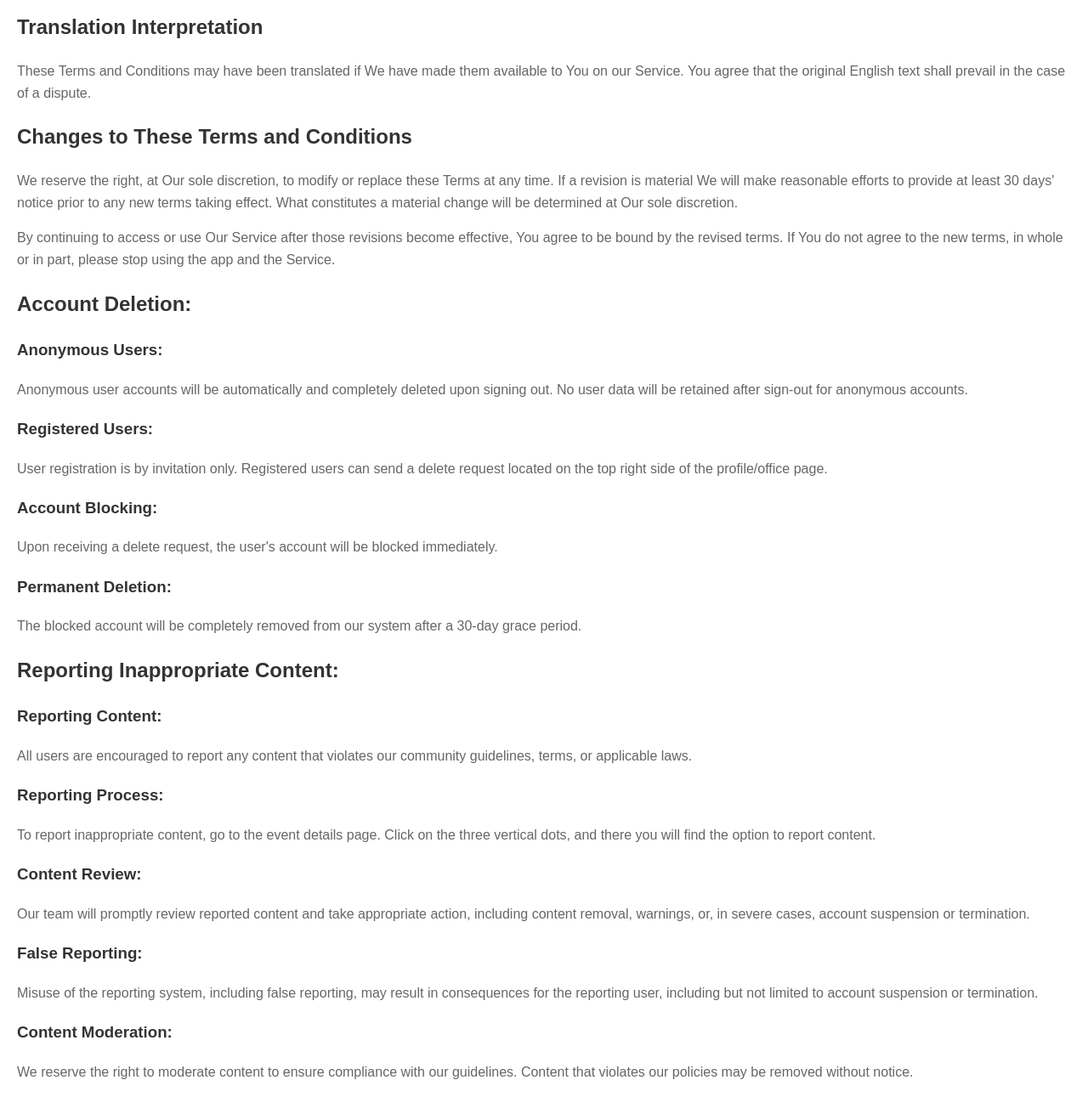
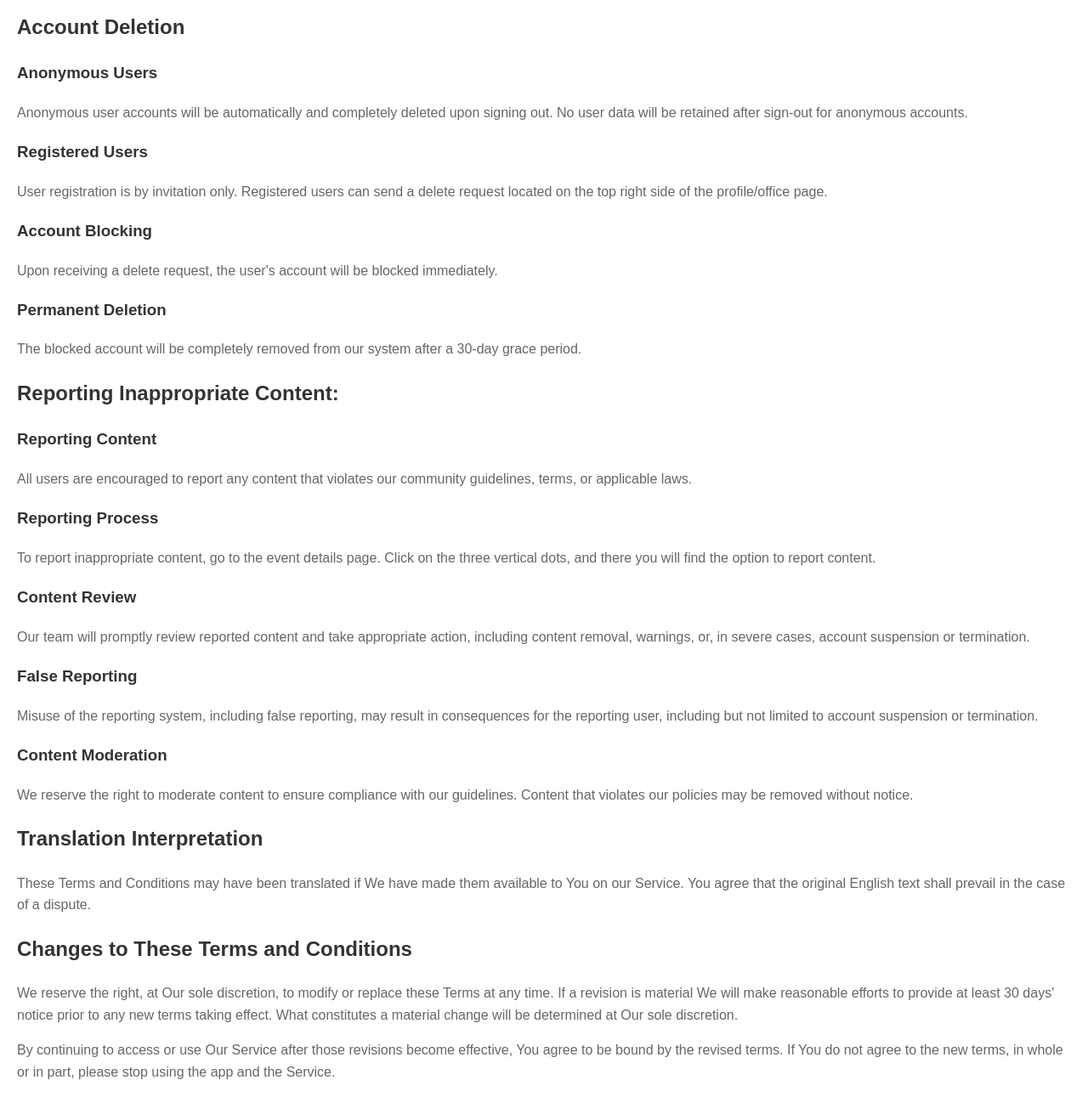
Before and after one commit to Aliat418/Aliat418.github.io, a plain HTML site: page terms_and_conditions.html in a window 1280 px wide. Shown: the part 3120-4411 px from the top of the page at 85% size. Drawn offline with Linux system fonts and the light colour scheme.

Commit message:
Updated terms v.3

```diff
--- a/terms_and_conditions.html
+++ b/terms_and_conditions.html
@@ -92,6 +92,37 @@
     <h3>Waiver</h3>
     <p>Except as provided herein, the failure to exercise a right or to require performance of an obligation under these Terms shall not affect a party's ability to exercise such right or require such performance at any time thereafter nor shall the waiver of a breach constitute a waiver of any subsequent breach.</p>
 
+    <h2>Account Deletion</h2>
+
+    <h3>Anonymous Users</h3>
+    <p>Anonymous user accounts will be automatically and completely deleted upon signing out. No user data will be retained after sign-out for anonymous accounts.</p>
+
+    <h3>Registered Users</h3>
+    <p>User registration is by invitation only. Registered users can send a delete request located on the top right side of the profile/office page.</p>
+
+    <h3>Account Blocking</h3>
+    <p>Upon receiving a delete request, the user's account will be blocked immediately.</p>
+
+    <h3>Permanent Deletion</h3>
+    <p>The blocked account will be completely removed from our system after a 30-day grace period.</p>
+
+    <h2>Reporting Inappropriate Content:</h2>
+
+    <h3>Reporting Content</h3>
+    <p>All users are encouraged to report any content that violates our community guidelines, terms, or applicable laws.</p>
+
+    <h3>Reporting Process</h3>
+    <p>To report inappropriate content, go to the event details page. Click on the three vertical dots, and there you will find the option to report content.</p>
+
+    <h3>Content Review</h3>
+    <p>Our team will promptly review reported content and take appropriate action, including content removal, warnings, or, in severe cases, account suspension or termination.</p>
+
+    <h3>False Reporting</h3>
+    <p>Misuse of the reporting system, including false reporting, may result in consequences for the reporting user, including but not limited to account suspension or termination.</p>
+
+    <h3>Content Moderation</h3>
+    <p>We reserve the right to moderate content to ensure compliance with our guidelines. Content that violates our policies may be removed without notice.</p>
+
     <h2>Translation Interpretation</h2>
     <p>These Terms and Conditions may have been translated if We have made them available to You on our Service. You agree that the original English text shall prevail in the case of a dispute.</p>
 
@@ -99,37 +130,6 @@
     <p>We reserve the right, at Our sole discretion, to modify or replace these Terms at any time. If a revision is material We will make reasonable efforts to provide at least 30 days' notice prior to any new terms taking effect. What constitutes a material change will be determined at Our sole discretion.</p>
     <p>By continuing to access or use Our Service after those revisions become effective, You agree to be bound by the revised terms. If You do not agree to the new terms, in whole or in part, please stop using the app and the Service.</p>
 
-    <h2>Account Deletion:</h2>
-
-    <h3>Anonymous Users:</h3>
-    <p>Anonymous user accounts will be automatically and completely deleted upon signing out. No user data will be retained after sign-out for anonymous accounts.</p>
-
-    <h3>Registered Users:</h3>
-    <p>User registration is by invitation only. Registered users can send a delete request located on the top right side of the profile/office page.</p>
-
-    <h3>Account Blocking:</h3>
-    <p>Upon receiving a delete request, the user's account will be blocked immediately.</p>
-
-    <h3>Permanent Deletion:</h3>
-    <p>The blocked account will be completely removed from our system after a 30-day grace period.</p>
-
-    <h2>Reporting Inappropriate Content:</h2>
-
-    <h3>Reporting Content:</h3>
-    <p>All users are encouraged to report any content that violates our community guidelines, terms, or applicable laws.</p>
-
-    <h3>Reporting Process:</h3>
-    <p>To report inappropriate content, go to the event details page. Click on the three vertical dots, and there you will find the option to report content.</p>
-
-    <h3>Content Review:</h3>
-    <p>Our team will promptly review reported content and take appropriate action, including content removal, warnings, or, in severe cases, account suspension or termination.</p>
-
-    <h3>False Reporting:</h3>
-    <p>Misuse of the reporting system, including false reporting, may result in consequences for the reporting user, including but not limited to account suspension or termination.</p>
-
-    <h3>Content Moderation:</h3>
-    <p>We reserve the right to moderate content to ensure compliance with our guidelines. Content that violates our policies may be removed without notice.</p>
-
     <h2>Contact Us</h2>
     <p>If you have any questions about this Terms and Conditions, You can contact us:</p>
     <p>By email: <a href="mailto:calendar93support@protonmail.com">calendar93support@protonmail.com</a></p>
```
Also changed, not shown: privacy_policy.html (+0 -3 lines).
